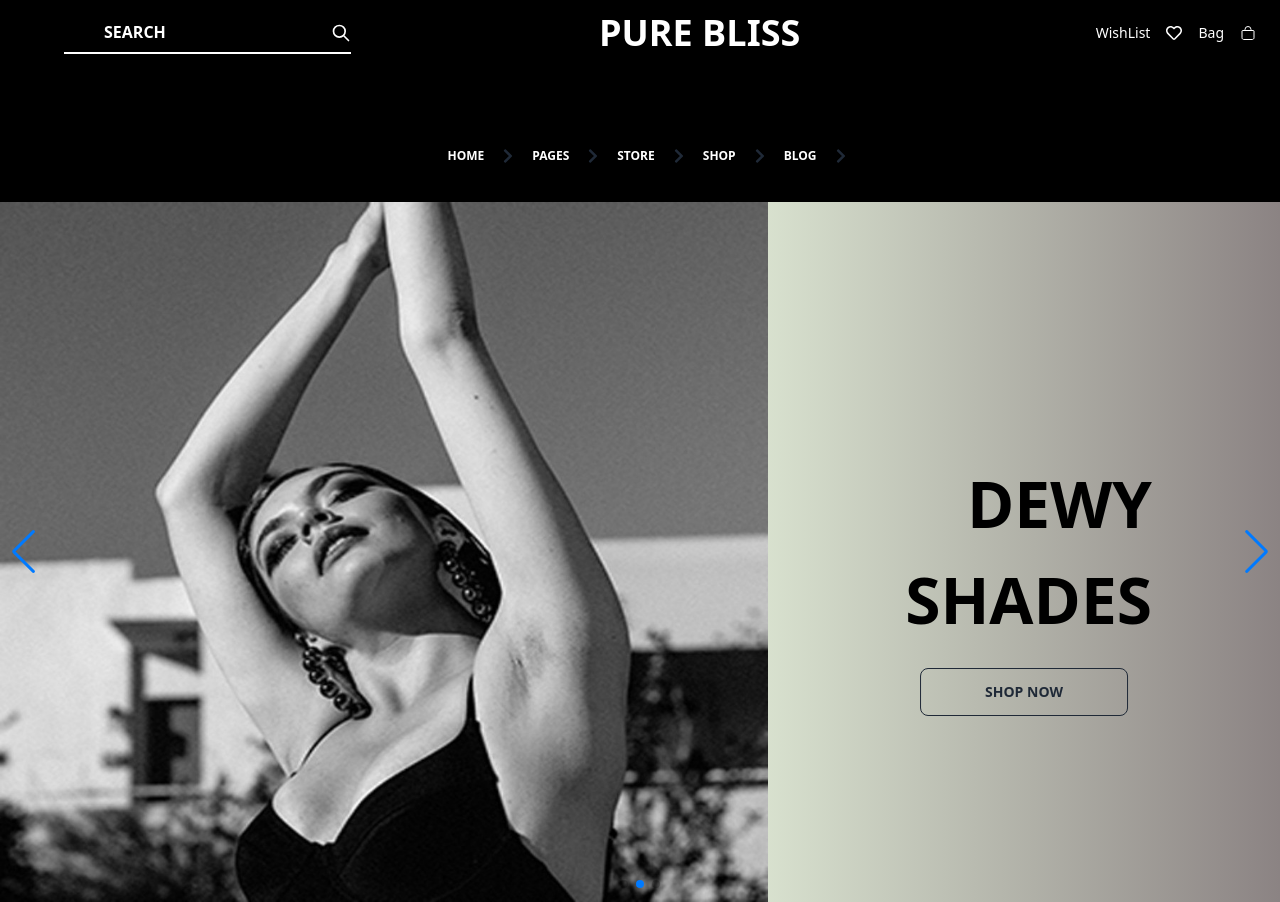
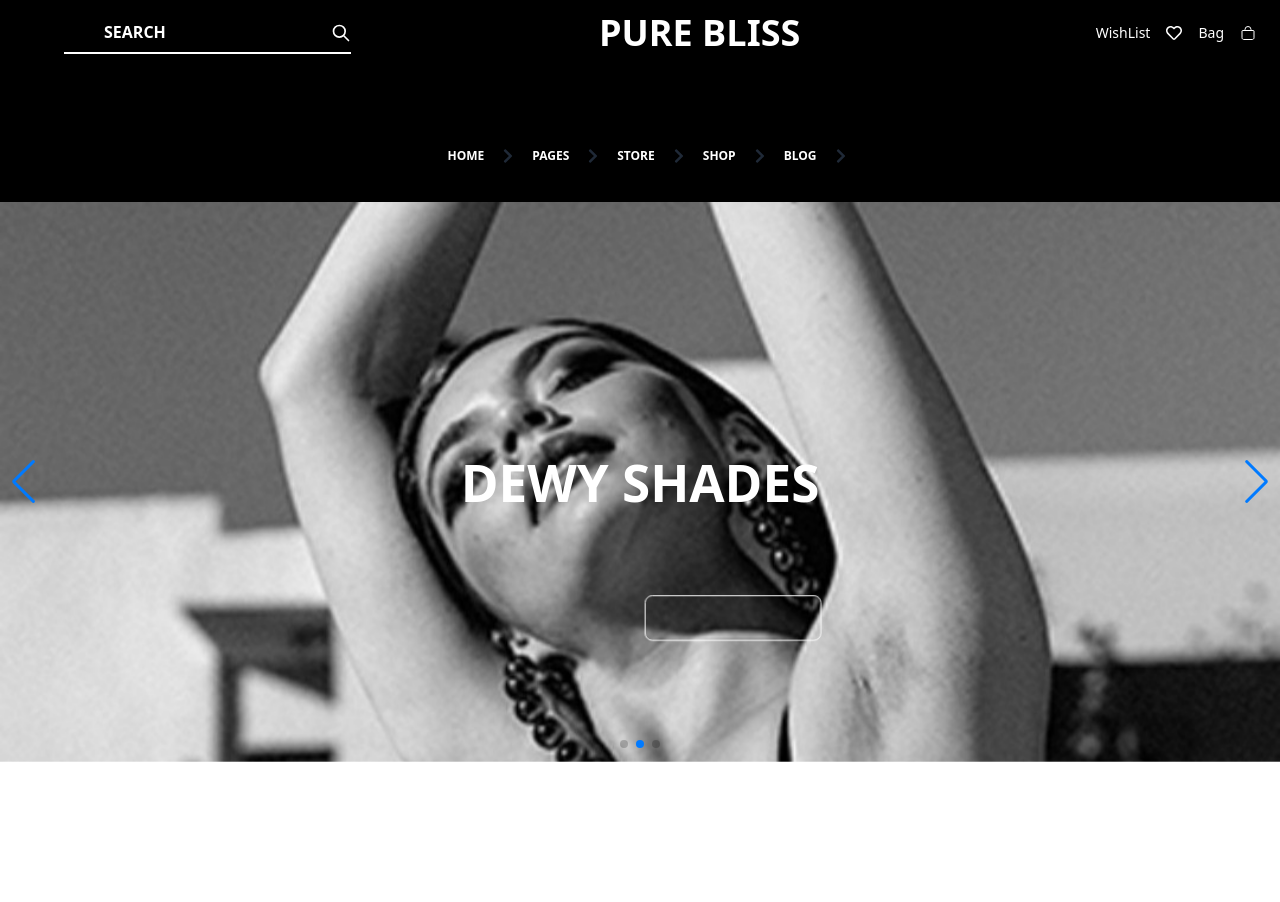
Before and after one commit to ayathree/pure-bliss-client, a React (Vite) app: page / in a window 1280 px wide. After the commit the page ends 800 px from the top, so only its background shows below. Built offline with nearby package versions, Linux system fonts and the light colour scheme.

Commit message:
make the carousel responsive

```diff
--- a/package.json
+++ b/package.json
@@ -10,10 +10,12 @@
     "preview": "vite preview"
   },
   "dependencies": {
+    "@emotion/react": "^11.13.3",
     "firebase": "^10.13.0",
     "localforage": "^1.10.0",
     "match-sorter": "^6.3.4",
     "react": "^18.3.1",
+    "react-awesome-reveal": "^4.2.14",
     "react-dom": "^18.3.1",
     "react-icons": "^5.3.0",
     "react-router-dom": "^6.26.1",
--- /dev/null
+++ b/src/components/home/Slider.css
@@ -0,0 +1,5 @@
+@media only screen and (max-width: 768px) {
+    .slide-container {
+      background: none; /* Remove the background on small screens */
+    }
+  }
--- a/src/components/home/Slider.jsx
+++ b/src/components/home/Slider.jsx
@@ -7,13 +7,12 @@ import { Autoplay, Pagination, Navigation } from 'swiper/modules';
 import slider1 from '../../assets/slider1.jpg';
 import slider2 from '../../assets/slider2.jpg';
 import slider3 from '../../assets/slider3.jpg';
-
+import { Fade } from 'react-awesome-reveal';
 
 const Slider = () => {
   return (
     <div>
       <Swiper
-
         spaceBetween={30}
         centeredSlides={true}
         autoplay={{
@@ -27,75 +26,157 @@ const Slider = () => {
         modules={[Autoplay, Pagination, Navigation]}
         className="mySwiper"
       >
-      <SwiperSlide><div style={{ position: 'relative', textAlign: 'right', color: 'white', background: 'linear-gradient(0.25turn, #3f87a6, #ebf8e1, #FFE3B2)'  }}>
-    <img src={slider1} alt="Slide 1" style={{ height: '700px', width: '60%' }} />
-    <h2 style={{
+        {/* Slide 1 */}
+        <SwiperSlide>
+          <div
+            style={{
+              position: 'relative',
+              textAlign: 'right',
+              color: 'white',
+              background: 'linear-gradient(0.25turn, #3f87a6, #ebf8e1, #FFE3B2)',
+              width: '100%',
+            }}
+          >
+            <img
+              src={slider1}
+              alt="Slide 1"
+              style={{
+                height: '70vh', // Adjust image height according to viewport height
+                width: '100%',
+                objectFit: 'cover', // Ensure the image covers the whole area
+              }}
+            />
+            <h2
+              style={{
                 position: 'absolute',
                 top: '50%',
-      left: '80%',
+                left: '50%',
                 transform: 'translate(-50%, -50%)',
-      color: 'black',
-      fontSize: '64px',
-      fontWeight: 'bold'
-    }}>INTENSE LIPS</h2>
-    <button className="btn btn-outline " style={{
+                color: 'white',
+                fontSize: '4vw', // Relative font size for responsiveness
+                fontWeight: 'bold',
+              }}
+            >
+             <Fade> INTENSE LIPS</Fade>
+            </h2>
+            <button
+              className="btn btn-outline hover:bg-white hover:text-black text-white hidden md:block"
+              style={{
                 position: 'absolute',
                 top: '70%',
-      left: '80%',
+                left: '50%',
                 transform: 'translate(-50%, -50%)',
-      paddingLeft: '64px',
-      paddingRight: '64px'
+                padding: '1vw 3vw', // Use relative padding for buttons
+                fontSize: '1.5vw', // Button font size responsive
+
+              }}
+            >
+              <Fade>SHOP NOW</Fade>
+            </button>
+          </div>
+        </SwiperSlide>
+
+        {/* Slide 2 */}
+        <SwiperSlide>
+          <div
+            style={{
+              position: 'relative',
+              textAlign: 'right',
+              color: 'white',
+              background: 'linear-gradient(0.25turn, #3f87a6, #ebf8e1, #8B8383)',
+              width: '100%',
+            }}
+          >
+            <img
+              src={slider2}
+              alt="Slide 2"
+              style={{
+                height: '70vh',
+                width: '100%',
+                objectFit: 'cover',
+              }}
+            />
+            <h2
+              style={{
+                position: 'absolute',
+                top: '50%',
+                left: '50%',
+                transform: 'translate(-50%, -50%)',
+                color: 'white',
+                fontSize: '4vw',
+                fontWeight: 'bold',
+              }}
+            >
+              <Fade>DEWY SHADES</Fade>
+            </h2>
+            <button
+              className="btn btn-outline hover:bg-white hover:text-black  text-white hidden md:block"
+              style={{
+                position: 'absolute',
+                top: '70%',
+                left: '50%',
+                transform: 'translate(-50%, -50%)',
+                padding: '1vw 3vw',
+                fontSize: '1.5vw',
 
 
-    }}>SHOP NOW</button>
-  </div></SwiperSlide>
-                <SwiperSlide><div style={{ position: 'relative', textAlign: 'right', color: 'white',  background: 'linear-gradient(0.25turn, #3f87a6, #ebf8e1, #8B8383)' }}>
-    <img src={slider2} alt="Slide 2" style={{ height: '700px', width: '60%' }} />
-    <h2 style={{
+              }}
+            >
+              <Fade>SHOP NOW</Fade>
+            </button>
+          </div>
+        </SwiperSlide>
+
+        {/* Slide 3 */}
+        <SwiperSlide>
+          <div
+            style={{
+              position: 'relative',
+              textAlign: 'right',
+              color: 'white',
+              background: 'linear-gradient(0.25turn, #3f87a6, #ebf8e1, #FF8686)',
+              width: '100%',
+            }}
+          >
+            <img
+              src={slider3}
+              alt="Slide 3"
+              style={{
+                height: '70vh',
+                width: '100%',
+                objectFit: 'cover',
+              }}
+            />
+            <h2
+              style={{
                 position: 'absolute',
                 top: '50%',
-      left: '80%',
+                left: '50%',
                 transform: 'translate(-50%, -50%)',
-      color: 'black',
-      fontSize: '64px',
+                color: 'white',
+                fontSize: '4vw',
                 fontWeight: 'bold',
-
-    }}>DEWY SHADES</h2>
-    <button className="btn btn-outline " style={{
+              }}
+            >
+              <Fade>FRESH LOOKS</Fade>
+            </h2>
+            <button
+              className="btn btn-outline hover:bg-white hover:text-black  text-white hidden md:block"
+              style={{
                 position: 'absolute',
                 top: '70%',
-      left: '80%',
+                left: '50%',
                 transform: 'translate(-50%, -50%)',
-      paddingLeft: '64px',
-      paddingRight: '64px'
+                padding: '1vw 3vw',
+                fontSize: '1.5vw',
 
-
-    }}>SHOP NOW</button>
-  </div></SwiperSlide>
-                <SwiperSlide><div style={{ position: 'relative', textAlign: 'right', color: 'white', background: 'linear-gradient(0.25turn, #3f87a6, #ebf8e1, #FF8686)'}}>
-    <img src={slider3} alt="Slide 3" style={{ height: '700px', width: '60%' }} />
-    <h2 style={{
-      position: 'absolute',
-      top: '50%',
-      left: '80%',
-      transform: 'translate(-50%, -50%)',
-      color: 'black',
-      fontSize: '64px',
-      fontWeight: 'bold'
-    }}>FRESH LOOKS</h2>
-    <button className="btn btn-outline " style={{
-      position: 'absolute',
-      top: '70%',
-      left: '80%',
-      transform: 'translate(-50%, -50%)',
-      paddingLeft: '64px',
-      paddingRight: '64px'
-
-    }}>SHOP NOW</button>
-  </div></SwiperSlide>
-
+              }}
+            >
+              <Fade>SHOP NOW</Fade>
+            </button>
+          </div>
+        </SwiperSlide>
       </Swiper>
-
     </div>
   );
 };
```
Also changed, not shown: 1 other file (tests, documents, lock files or other folders). Lines whose indentation alone changed are shown as unchanged.
